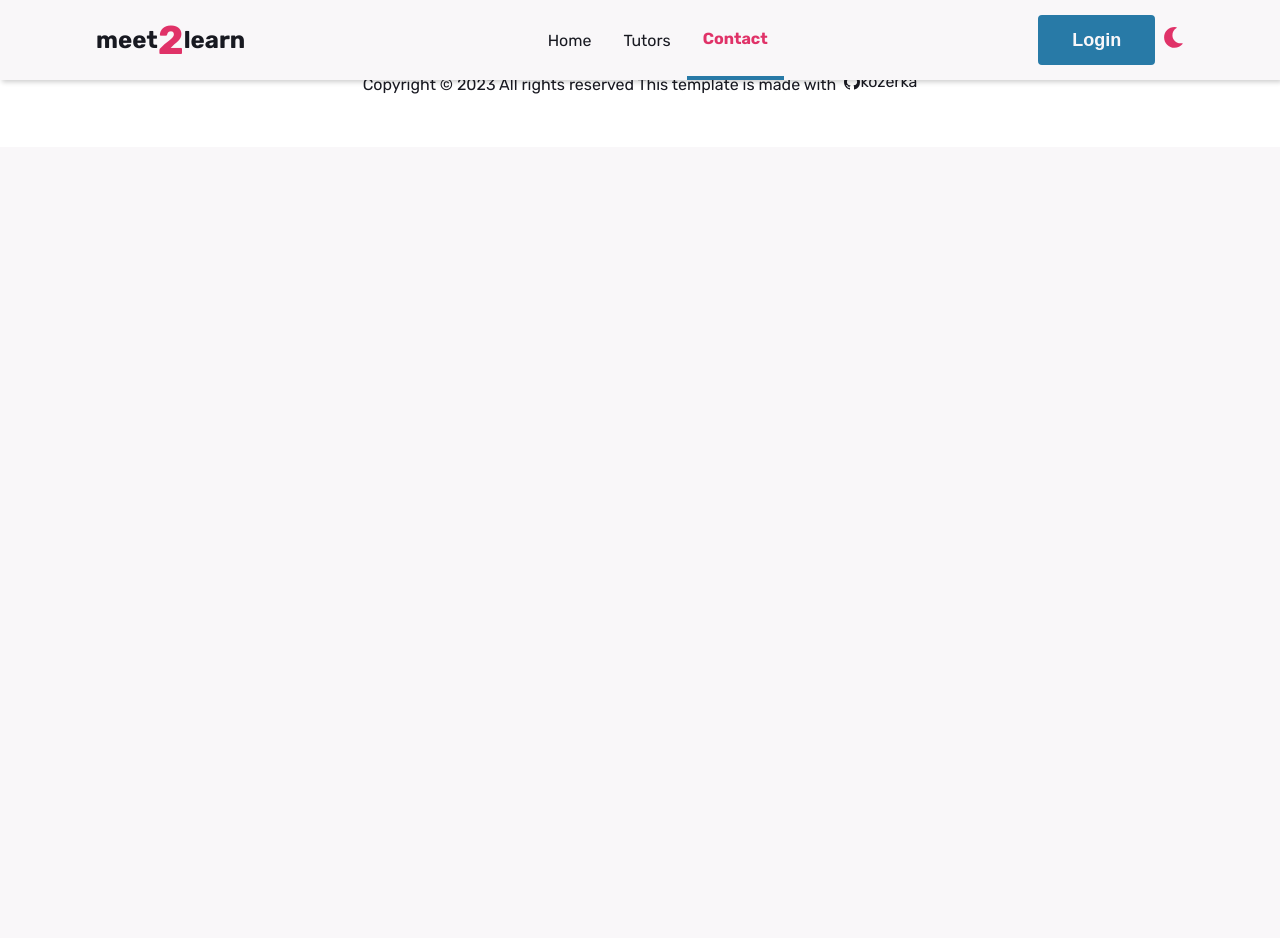
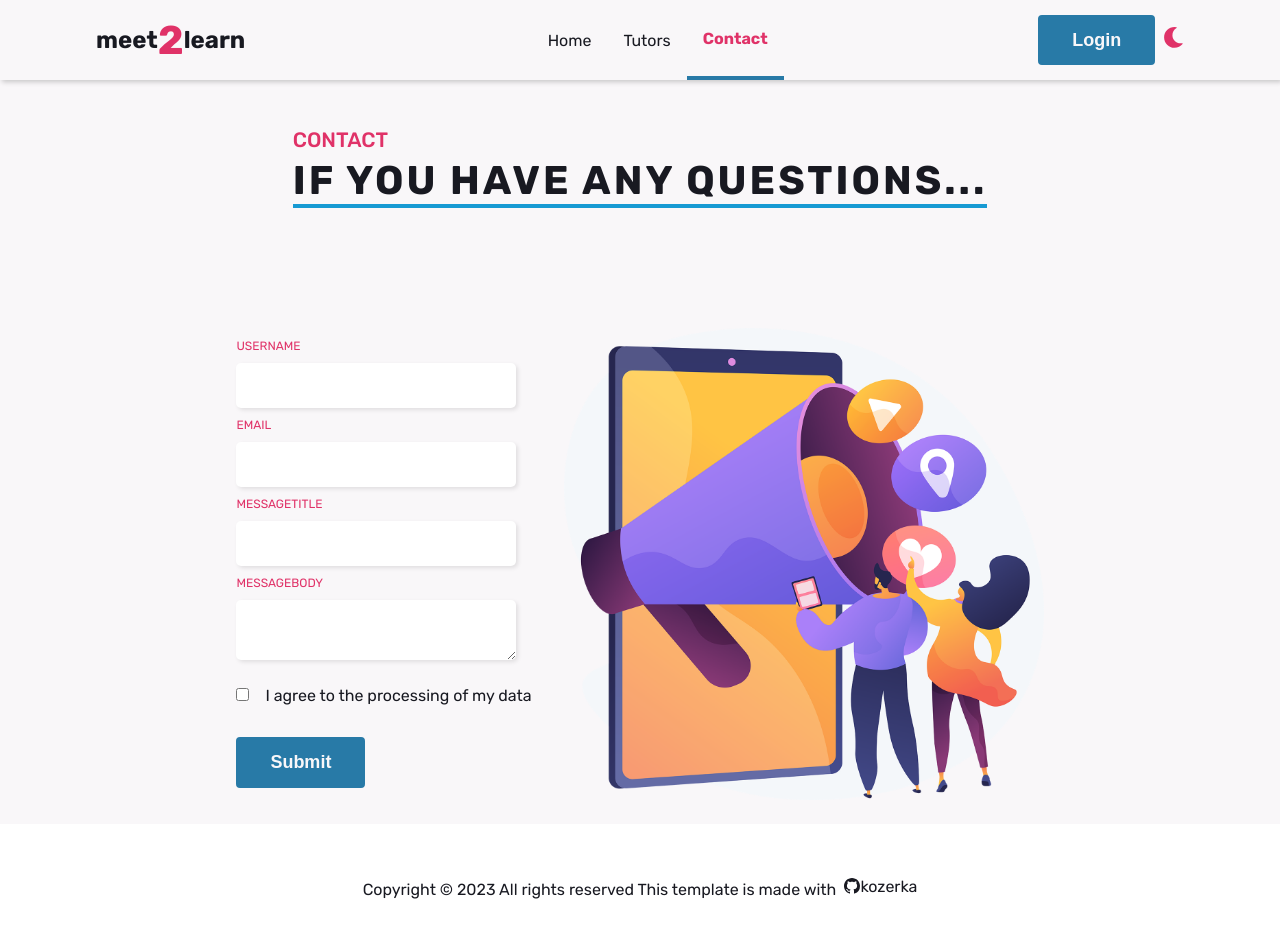
Before and after one commit to kozerka/meet2learn-FE, a React (Create React App) app: page /contact in a window 1280 px wide. Shown: the top 938 px of the page. Before the commit the page ends 800 px from the top, so only its background shows below. Built offline with nearby package versions, Linux system fonts and the light colour scheme; a web font is replaced by a local one.

Commit message:
Connect contact form with BE

```diff
--- a/src/App.js
+++ b/src/App.js
@@ -4,12 +4,14 @@ import { useSelector } from 'react-redux';
 import router from './Router';
 import { GlobalStyle } from './styles/globalStyles';
 import { darkTheme, lightTheme } from './styles/themes';
+import ThemedToast from './components/ui/ThemedToast';
 
 function App() {
 	const theme = useSelector(state => state.theme.theme);
 	return (
 		<ThemeProvider theme={theme === 'light' ? lightTheme : darkTheme}>
 			<GlobalStyle />
+			<ThemedToast />
 			<RouterProvider router={router} />
 		</ThemeProvider>
 	);
--- a/src/components/features/Faqs/Faqs.js
+++ b/src/components/features/Faqs/Faqs.js
@@ -24,7 +24,7 @@ const Accordion = () => {
 
 	return (
 		<div>
-			<IntersectionTitle title={'FAQs'} text={'Ask, we will help'} />
+			<IntersectionTitle title={'FAQ'} text={'Ask, we will help'} />
 			<Container>
 				<ImageContainer>
 					<Image src={question} alt={'faqs'} />
--- /dev/null
+++ b/src/components/features/Form/FormInput.js
@@ -0,0 +1,46 @@
+import styled from 'styled-components';
+import PropTypes from 'prop-types';
+
+const Container = styled.div`
+	display: flex;
+	flex-direction: column;
+	width: 280px;
+
+	label {
+		font-size: 12px;
+		text-transform: uppercase;
+		color: ${({ theme }) => theme.primary};
+	}
+
+	.inputField,
+	.textareaField {
+		padding: 15px;
+		margin: 10px 0px;
+		border-radius: 5px;
+		border: none;
+		box-shadow: 2px 2px 4px rgba(0, 0, 0, 0.1);
+	}
+`;
+
+const FormInput = ({ label, errorMessage, onChange, type, ...inputProps }) => {
+	return (
+		<Container>
+			<label>{label}</label>
+			{type === 'textarea' ? (
+				<textarea {...inputProps} onChange={onChange} className="textareaField" />
+			) : (
+				<input {...inputProps} type={type} onChange={onChange} className="inputField" />
+			)}
+		</Container>
+	);
+};
+
+FormInput.propTypes = {
+	label: PropTypes.string.isRequired,
+	errorMessage: PropTypes.string,
+	onChange: PropTypes.func.isRequired,
+	type: PropTypes.string.isRequired,
+	inputProps: PropTypes.object.isRequired,
+};
+
+export default FormInput;
--- /dev/null
+++ b/src/components/ui/ThemedToast.js
@@ -0,0 +1,23 @@
+import { ToastContainer } from 'react-toastify';
+import styled from 'styled-components';
+
+const ThemedToastContainer = styled(ToastContainer)`
+	.Toastify__toast {
+		background-color: ${props => props.theme.background};
+
+		color: ${props => props.theme.text};
+	}
+	.Toastify__close-button {
+		color: ${props => props.theme.text};
+	}
+
+	.Toastify__close-button:hover {
+		color: ${props => props.theme.primary};
+	}
+`;
+
+const ThemedToast = () => {
+	return <ThemedToastContainer position={'top-right'} style={{ top: '6.5rem' }} />;
+};
+
+export default ThemedToast;
--- a/src/index.js
+++ b/src/index.js
@@ -4,14 +4,12 @@ import { Provider } from 'react-redux';
 import { store } from './store/store';
 import App from './App';
 import reportWebVitals from './reportWebVitals';
-import { ToastContainer } from 'react-toastify';
 import 'react-toastify/dist/ReactToastify.css';
 
 const root = ReactDOM.createRoot(document.getElementById('root'));
 root.render(
 	<React.StrictMode>
 		<Provider store={store}>
-			<ToastContainer position={'top-right'} style={{ top: '6.5rem' }} />
 			<App />
 		</Provider>
 	</React.StrictMode>
--- a/src/pages/public/Contact/Contact.js
+++ b/src/pages/public/Contact/Contact.js
@@ -1,5 +1,160 @@
+import { useState } from 'react';
+import FormInput from '../../../components/features/Form/FormInput';
+import { toast } from 'react-toastify';
+import { useDispatch, useSelector } from 'react-redux';
+import {
+	updateFormData,
+	sendContactForm,
+	resetFormData,
+	updateConsent,
+} from '../../../store/slices/contactFormSlice';
+import Button from '../../../components/ui/Button';
+import beInTouch from '../../../assets/img/beIntouch.png';
+import styled from 'styled-components';
+import IntersectionTitle from '../../../components/layout/IntersectionTitle';
+
+const ImageContainer = styled.div`
+	display: flex;
+	align-items: center;
+	justify-content: center;
+	overflow: hidden;
+
+	img {
+		max-height: 100%;
+		width: auto;
+		object-fit: cover;
+		max-width: 480px;
+	}
+
+	@media (max-width: 992px) {
+		order: -1;
+
+		img {
+			max-width: 320px;
+		}
+	}
+`;
+
+const Container = styled.div`
+	display: flex;
+	flex-direction: row;
+	align-items: center;
+	justify-content: center;
+	padding: 1.5rem;
+	margin: 0 auto;
+	gap: 2rem;
+
+	@media (max-width: 992px) {
+		flex-direction: column;
+	}
+`;
+
 const Contact = () => {
-	return <div>Contact</div>;
+	const dispatch = useDispatch();
+	const { formData, consent } = useSelector(state => state.contactForm);
+	const [errors, setErrors] = useState({});
+
+	const handleCheckboxChange = e => {
+		dispatch(updateConsent(e.target.checked));
+	};
+	const validate = (name, value) => {
+		if (value.trim() === '') {
+			return `This field ${name} is required!`;
+		}
+		if (name === 'username' && value.length < 3) {
+			return 'Username should be 3 characters long!';
+		}
+		if (name === 'email' && !/^\S+@\S+\.\S+$/.test(value)) {
+			return 'It should be a valid email address!';
+		}
+		if (name === 'messageTitle' && (value.length < 3 || value.length > 80)) {
+			return 'Title should be 3-80 characters long!';
+		}
+		if (name === 'messageBody' && (value.length < 15 || value.length > 500)) {
+			return 'Message should be 15-500 characters long!';
+		}
+		return '';
+	};
+
+	const handleSubmit = e => {
+		e.preventDefault();
+		if (!consent) {
+			toast.error('Please agree to the processing of your data.');
+			return;
+		}
+		const validationErrors = {};
+		let isValid = true;
+		Object.keys(formData).forEach(name => {
+			const error = validate(name, formData[name]);
+			if (error) {
+				validationErrors[name] = error;
+				toast.error(error);
+				isValid = false;
+			}
+		});
+		setErrors(validationErrors);
+		if (isValid) {
+			dispatch(sendContactForm(formData))
+				.unwrap()
+				.then(() => {
+					toast.success('Form Submitted');
+					dispatch(resetFormData());
+				})
+				.catch(error => {
+					toast.error(error.message || 'Error submitting form');
+				});
+		}
+	};
+
+	const onChange = e => {
+		dispatch(updateFormData({ [e.target.name]: e.target.value }));
+	};
+
+	return (
+		<div
+			style={{
+				marginTop: '5rem',
+				display: 'flex',
+				flexDirection: 'column',
+				justifyContent: 'center',
+				alignItems: 'center',
+				minHeight: 'calc(100vh - 5rem)',
+			}}
+		>
+			<IntersectionTitle title={'Contact'} text={'If you have any questions...'} />
+			<Container>
+				<form onSubmit={handleSubmit}>
+					{Object.keys(formData).map((key, index) => (
+						<FormInput
+							key={index}
+							label={key.charAt(0).toUpperCase() + key.slice(1)}
+							name={key}
+							value={formData[key]}
+							onChange={onChange}
+							type={key.includes('Body') ? 'textarea' : 'text'}
+							errorMessage={errors[key]}
+						/>
+					))}
+					<div style={{ marginTop: '1rem', marginBottom: '2rem' }}>
+						<input
+							type={'checkbox'}
+							id={'dataConsent'}
+							checked={consent}
+							onChange={handleCheckboxChange}
+							style={{ marginRight: '1rem' }}
+						/>
+						<label htmlFor={'dataConsent'}>I agree to the processing of my data</label>
+					</div>
+					<Button $primary={true} type={'submit'}>
+						Submit
+					</Button>
+				</form>
+				<ImageContainer>
+					<img src={beInTouch} alt={'be in touch'} />
+				</ImageContainer>
+			</Container>
+		</div>
+	);
 };
 
 export default Contact;
--- /dev/null
+++ b/src/store/slices/contactFormSlice.js
@@ -0,0 +1,72 @@
+import { createSlice, createAsyncThunk } from '@reduxjs/toolkit';
+import axios from 'axios';
+import BASE_URL from '../../utils/baseUrl';
+
+export const sendContactForm = createAsyncThunk(
+	'contactForm/sendContactForm',
+	async (formData, { rejectWithValue }) => {
+		try {
+			const response = await axios.post(`${BASE_URL}/api/contact`, formData);
+			return response.data;
+		} catch (error) {
+			return rejectWithValue(error.response.data);
+		}
+	}
+);
+
+export const contactFormSlice = createSlice({
+	name: 'contactForm',
+	initialState: {
+		formData: {
+			username: '',
+			email: '',
+			messageTitle: '',
+			messageBody: '',
+		},
+		consent: false,
+		status: 'idle',
+		error: null,
+	},
+	reducers: {
+		updateFormData: (state, action) => {
+			state.formData = { ...state.formData, ...action.payload };
+		},
+		updateConsent: (state, action) => {
+			state.consent = action.payload;
+		},
+		setStatus: (state, action) => {
+			state.status = action.payload;
+		},
+		setError: (state, action) => {
+			state.error = action.payload;
+		},
+		resetFormData: state => {
+			state.formData = {
+				username: '',
+				email: '',
+				messageTitle: '',
+				messageBody: '',
+			};
+			state.consent = false;
+		},
+	},
+	extraReducers: builder => {
+		builder
+			.addCase(sendContactForm.pending, state => {
+				state.status = 'loading';
+			})
+			.addCase(sendContactForm.fulfilled, (state, action) => {
+				state.status = 'succeeded';
+				state.error = null;
+			})
+			.addCase(sendContactForm.rejected, (state, action) => {
+				state.status = 'failed';
+				state.error = action.payload;
+			});
+	},
+});
+
+export const { updateFormData, updateConsent, setStatus, setError, resetFormData } =
+	contactFormSlice.actions;
+
+export default contactFormSlice.reducer;
--- a/src/store/store.js
+++ b/src/store/store.js
@@ -1,8 +1,10 @@
 import { configureStore } from '@reduxjs/toolkit';
 import themeReducer from './slices/themeSlice';
+import contactFormReducer from './slices/contactFormSlice';
 
 export const store = configureStore({
 	reducer: {
 		theme: themeReducer,
+		contactForm: contactFormReducer,
 	},
 });
--- a/src/styles/themes.js
+++ b/src/styles/themes.js
@@ -12,7 +12,7 @@ export const lightTheme = {
 
 export const darkTheme = {
 	body: '#262935',
-	text: '#e5e5e5',
+	text: '#f9f7f9',
 	background: '#181921',
 	primary: '#FFD700',
 	secondary: '#179AD3',
--- /dev/null
+++ b/src/utils/baseUrl.js
@@ -0,0 +1,2 @@
+const BASE_URL = 'http://localhost:4000';
+export default BASE_URL;
```
Also changed, not shown: src/components/features/Form/Form.js (added, +13 -0 lines), src/assets/img/Animation.gif (deleted).
